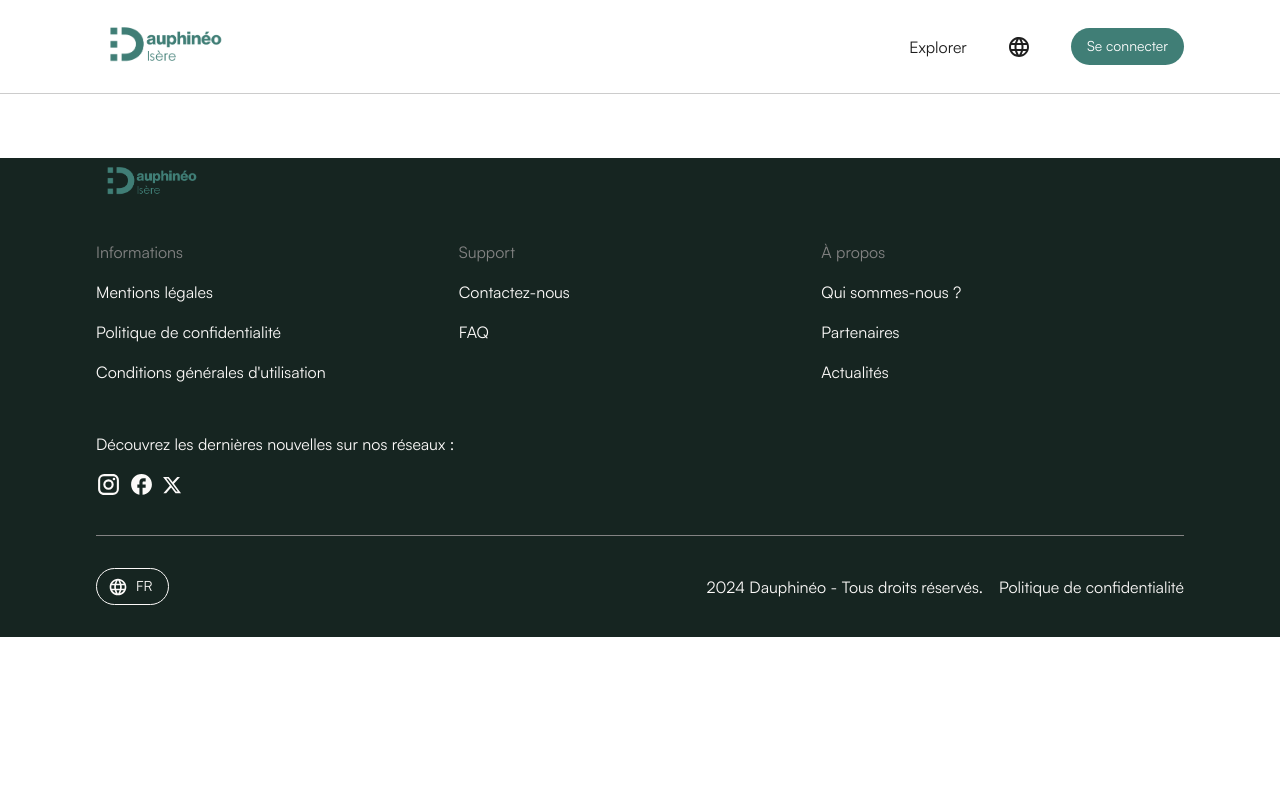
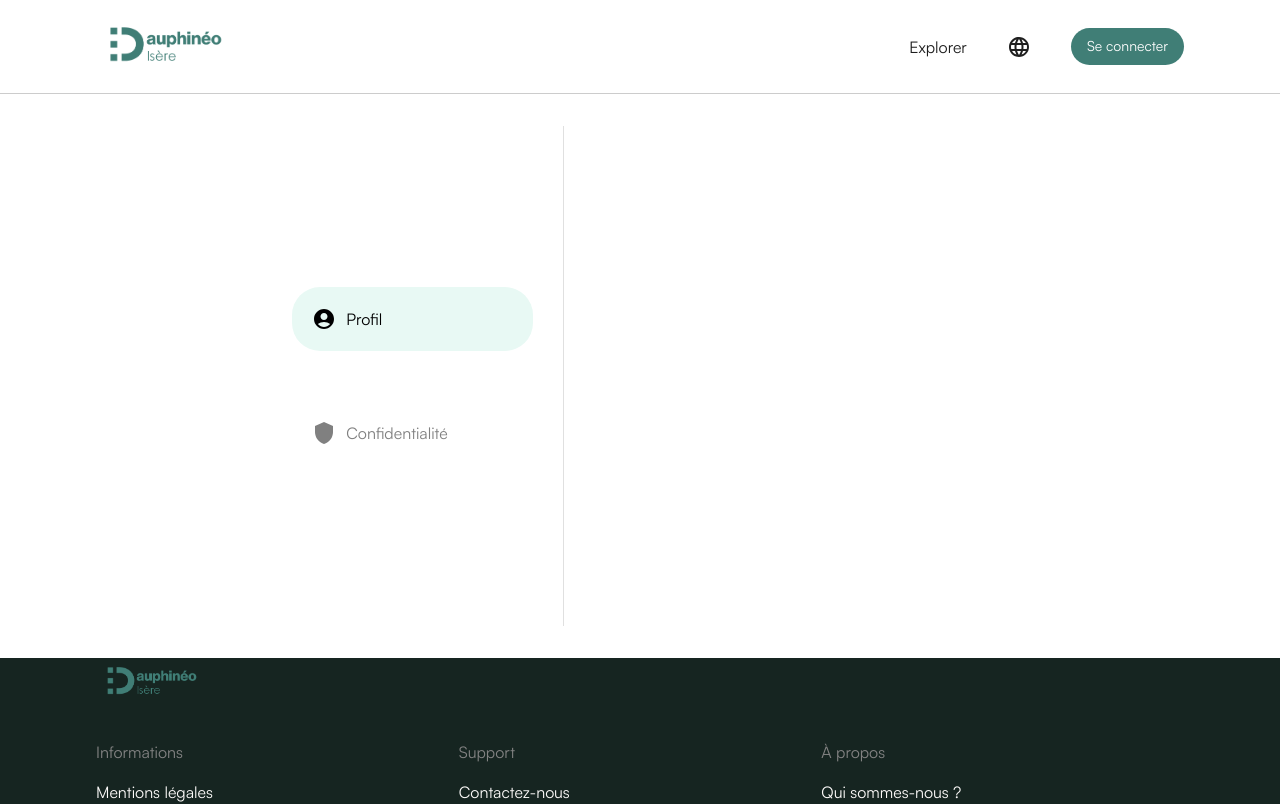
Before and after one commit to aravenad/dauphineo, a React (Vite) app in the folder frontend/: page /mon-compte in a window 1280 px wide. Shown: the top 804 px of the page. Built offline with nearby package versions, Linux system fonts and the light colour scheme.

Commit message:
mon-compte page partially working

```diff
--- a/frontend/src/App.tsx
+++ b/frontend/src/App.tsx
@@ -2,6 +2,7 @@ import { Header, Footer } from "./components/index";
 import { Routes, Route } from "react-router";
 import { Home, Reglementation, FAQ } from "./pages";
 import { Container } from "@mui/material";
+import MonCompte from "./pages/MonCompte.tsx";
 
 function App() {
   return (
@@ -9,9 +10,10 @@ function App() {
       <Header />
       <Container sx={{ padding:"2em 6em" }} disableGutters={true}>
         <Routes>
-          <Route path="/" element={<Home />} />
-          <Route path="/reglementation" element={<Reglementation />} />
-        <Route path="/faq" element={<FAQ/>} />
+            <Route path="/" element={<Home />} />
+            <Route path="/reglementation" element={<Reglementation />} />
+            <Route path="/mon-compte" element={<MonCompte />} />
+            <Route path="/faq" element={<FAQ/>} />
         </Routes>
       </Container>
       <Footer />
--- /dev/null
+++ b/frontend/src/pages/MonCompte.tsx
@@ -0,0 +1,92 @@
+import { Box, Button, Typography } from "@mui/material";
+import AccountCircleIcon from "@mui/icons-material/AccountCircle";
+import ShieldIcon from "@mui/icons-material/Shield";
+import {useState} from "react";
+import {ButtonCustom} from "../components/mui_custom";
+
+const Sidebar = () => {
+
+    const [selected, setSelected] = useState("profil"); // "profil" par défaut
+
+    return (
+        <Box
+            sx={{
+                width: "40%",
+                height: "100%",
+                display: "flex",
+                flexDirection: "column",
+                alignItems: "center",
+                justifyContent: "center",
+                gap: "50px",
+                borderRight: "1px solid #e0e0e0",
+            }}
+        >
+            <ButtonCustom
+                variant="contained"
+                onClick={() => setSelected("profil")}
+                sx={{
+                    width: "80%",
+                    padding: "20px",
+                    display: "flex",
+                    alignItems: "center",
+                    justifyContent: "flex-start",
+                    gap: "10px",
+                    backgroundColor: selected === "profil" ? "#E8F9F4" : "white",
+                    color: selected === "profil" ? "#000" : "gray",
+                    "&:hover": {
+                        backgroundColor: "#E8F9F4",
+                    },
+                }}
+            >
+                <AccountCircleIcon />
+                <Typography>Profil</Typography>
+            </ButtonCustom>
+
+            <ButtonCustom
+                variant="contained"
+                onClick={() => setSelected("confidentialite")}
+                sx={{
+                    width: "80%",
+                    padding: "20px",
+                    display: "flex",
+                    alignItems: "center",
+                    justifyContent: "flex-start",
+                    gap: "10px",
+                    backgroundColor: selected === "confidentialite" ? "#E8F9F4" : "white",
+                    color: selected === "confidentialite" ? "#000" : "gray",
+                    "&:hover": {
+                        backgroundColor: "#E8F9F4",
+                    },
+                }}
+            >
+                <ShieldIcon />
+                <Typography>Confidentialité</Typography>
+            </ButtonCustom>
+        </Box>
+    );
+};
+
+const MainPage = () => {
+    return (
+        <Box
+            sx={{
+                width: "75%",
+                height: "500px",
+                margin: "0 auto",
+                display: "flex",
+            }}
+        >
+
+            <Sidebar />
+
+            <Box
+                sx={{
+                    width: "60%",
+                    height: "100%",
+                }}
+            ></Box>
+        </Box>
+    );
+};
+
+export default MainPage;
```
Also changed, not shown: 1 other file (tests, documents, lock files or other folders).
